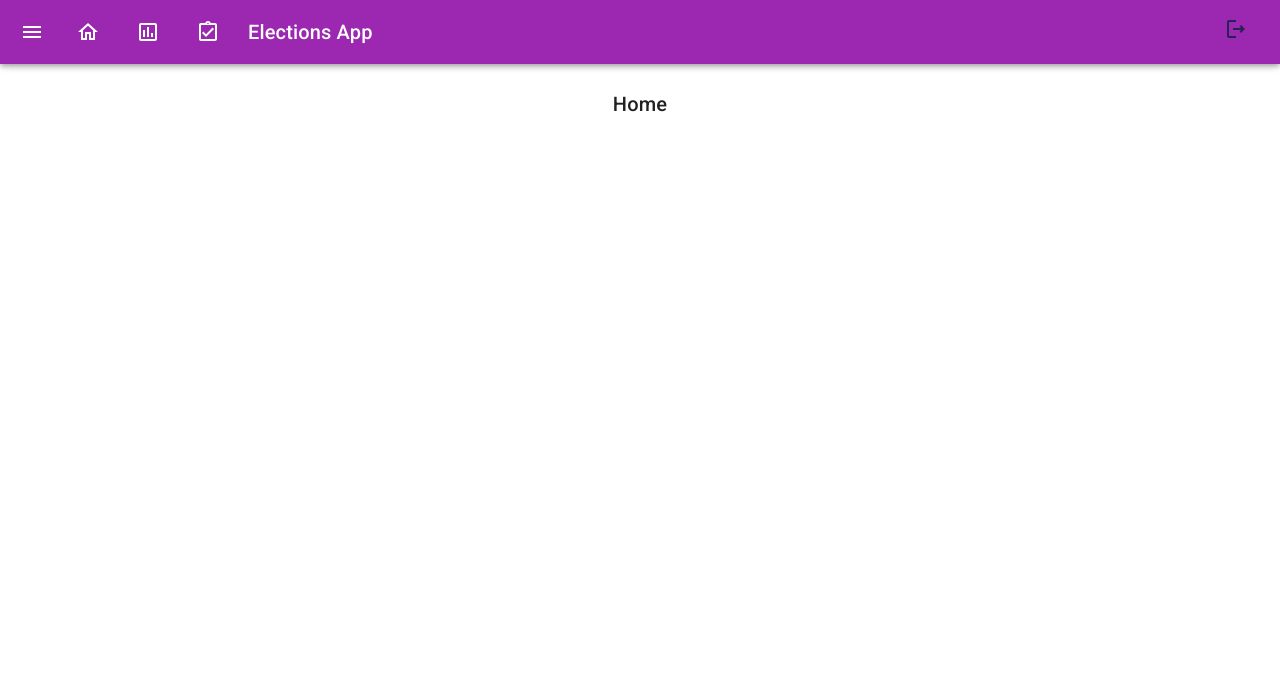
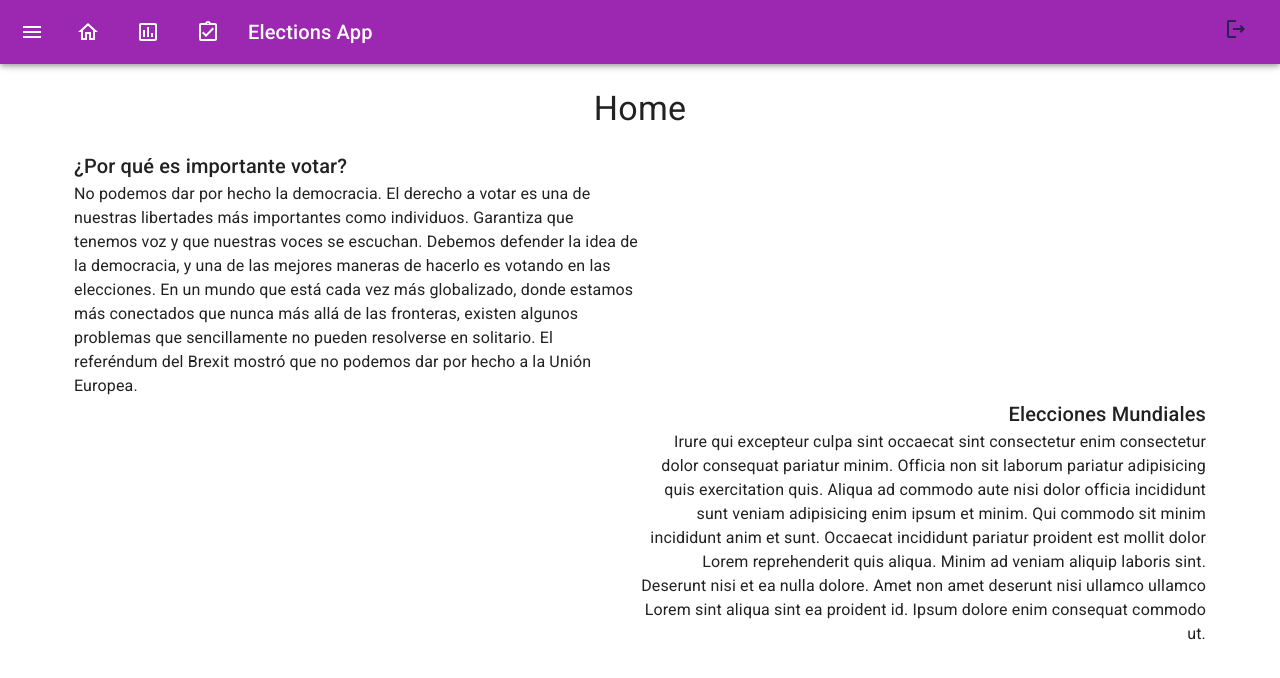
Before and after one commit to EduardoMsf/elecciones-react, a React (Vite) app: page / in a window 1280 px wide. Shown: the top 678 px of the page. Built offline with nearby package versions, Linux system fonts and the light colour scheme.

Commit message:
Agregamos datos dinamicos(randomNums :v) e iniciamos el home

```diff
--- a/src/elections/components/ElectionsGraphsResults.jsx
+++ b/src/elections/components/ElectionsGraphsResults.jsx
@@ -21,37 +21,64 @@ import { getData } from '../../helpers';
     Legend
   );
 
-export const options = {
+
+export const ElectionsGraphsResults = (props) =>{
+  const { indexId, lastIndexId, candidatosDataSets=[]} = props
+  const images = getData(indexId, lastIndexId)
+  const localStorageItems = { ...localStorage }
+  const {Vice} = localStorageItems
+
+  const options = {
     responsive: true,
     plugins:{
       legeng:{
         display:true
       }
     }
-
   };
 
-export const  randomNum = (max) => {
+  const  randomNum = (max) => {
     return Math.floor(Math.random() * Math.floor(max));
   }
 
-const labels = ['Candidato', 'Candidato', 'Candidato', 'Candidato'];
-const scores = [randomNum(1000),randomNum(1000),randomNum(1000), randomNum(1000),1000]
+  const labels = ['Candidatos a Presidente'];
+  const scores = [randomNum(1000),1000]
+  const scores2 = [randomNum(1000), 1000]
+  const scores3 = [randomNum(1000), 1000]
+  const scores4 = [randomNum(1000), 1000]
 
-export const data = {
+  const data = {
     labels,
     datasets:[
       {
-      label: 'Votos',
+        label: 'Candidato1',
         data: scores,
-      backgroundColor: 'rgba(53, 162, 235, 0.5)'
+        backgroundColor: "rgb(" + randomNum(255) + "," + randomNum(255) + "," + randomNum(255) + ")"
+      },
+      {
+        label: 'Candidato2',
+        data: scores2,
+        backgroundColor: "rgb(" + randomNum(255) + "," + randomNum(255) + "," + randomNum(255) + ")"
+      },
+      {
+        label: 'Candidato3',
+        data: scores3,
+        backgroundColor: "rgb(" + randomNum(255) + "," + randomNum(255) + "," + randomNum(255) + ")"
+      },
+      {
+        label: 'Candidato4',
+        data: scores4,
+        backgroundColor: "rgb(" + randomNum(255) + "," + randomNum(255) + "," + randomNum(255) + ")"
       }
     ]
   }
 
-export const ElectionsGraphsResults = (props) =>{
-  const { indexId, lastIndexId} = props
-  const images = getData(indexId, lastIndexId)
+  const setLabels = Object.keys(localStorageItems).map(item=>item)
+
+
+
+  // console.log('labels', setLabels)
+  // console.log('vice', Vice)
   return(
     <Box>
       <Grid container direction='column'
@@ -61,14 +88,17 @@ export const ElectionsGraphsResults = (props) =>{
           <Bar options={options} data={data}/>
         </Grid>
       </Grid>
-      <Grid container direction='row' justifyContent='center' >
+      {/* <Grid container direction='row' justifyContent='center' >
         { labels.map((label, index) =>(
             <Grid item key={index} sx={{marginLeft:'80px', marginRight:'80px'}}>
               <Avatar src={images[index]}/>
+              <Avatar src={images[index+1]}/>
+              <Avatar src={images[index+2]}/>
+              <Avatar src={images[index+3]}/>
             </Grid>
           ))
         }
-      </Grid>
+      </Grid> */}
     </Box>
   )
 }
--- a/src/elections/pages/ElectionHome.jsx
+++ b/src/elections/pages/ElectionHome.jsx
@@ -1,4 +1,4 @@
-import { Typography } from "@mui/material"
+import { Grid, Typography } from "@mui/material"
 
 import { ElectionsLayout } from "../layout/electionsLayout"
 import './estilos.css'
@@ -26,7 +26,24 @@ export const ElectionHome = () => {
 
   return (
     <ElectionsLayout>
-      <Typography align='center' variant='h6'>Home</Typography>
+      <Typography align='center' variant='h4'>Home</Typography>
+      <Grid container sx={{paddingLeft:'50px', paddingTop:'20px', paddingRight:'50px'}}>
+        <Grid item >
+          <Typography variant="h6">¿Por qué es importante votar?</Typography>
+          <Typography sx={{width:'50%'}} variant="body1">
+            No podemos dar por hecho la democracia. El derecho a votar es una de nuestras libertades más importantes como individuos. Garantiza que tenemos voz y que nuestras voces se escuchan. Debemos defender la idea de la democracia, y una de las mejores maneras de hacerlo es votando en las elecciones.
+
+            En un mundo que está cada vez más globalizado, donde estamos más conectados que nunca más allá de las fronteras, existen algunos problemas que sencillamente no pueden resolverse en solitario. El referéndum del Brexit mostró que no podemos dar por hecho a la Unión Europea.</Typography>
+        </Grid>
+        <Grid item>
+          <Typography align="right" variant='h6'>Elecciones Mundiales</Typography>
+          <Typography align="right" sx={{width:'100%', paddingLeft:'50%'}} variant='body1'>
+            Irure qui excepteur culpa sint occaecat sint consectetur enim consectetur dolor consequat pariatur minim. Officia non sit laborum pariatur adipisicing quis exercitation quis. Aliqua ad commodo aute nisi dolor officia incididunt sunt veniam adipisicing enim ipsum et minim. Qui commodo sit minim incididunt anim et sunt. Occaecat incididunt pariatur proident est mollit dolor Lorem reprehenderit quis aliqua. Minim ad veniam aliquip laboris sint.
+
+            Deserunt nisi et ea nulla dolore. Amet non amet deserunt nisi ullamco ullamco Lorem sint aliqua sint ea proident id. Ipsum dolore enim consequat commodo ut.
+          </Typography>
+        </Grid>
+      </Grid>
     </ElectionsLayout>
   )
 }
```
Lines whose indentation alone changed are shown as unchanged.
